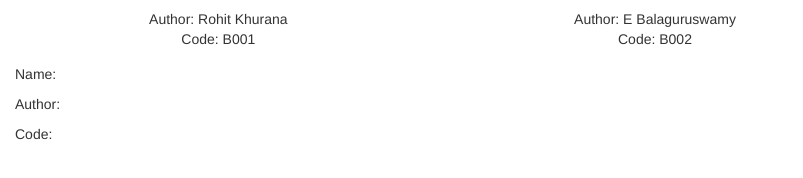
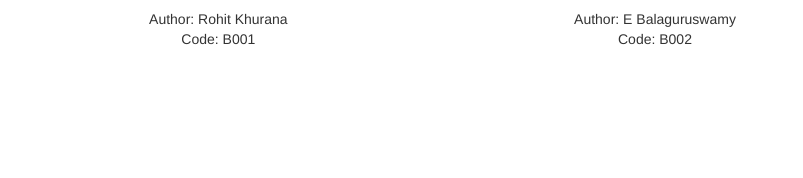
Before and after one commit to vrallabhandi/angular-library-mgt, an Angular app: page / in a window 1280 px wide. Shown: the part 326-504 px from the top of the page, without its empty margins (0-803 px from the left). Built offline with nearby package versions, Linux system fonts and the light colour scheme.

Commit message:
using ngIf directive

```diff
--- a/src/app/book-details/book-details.component.ts
+++ b/src/app/book-details/book-details.component.ts
@@ -12,12 +12,6 @@ export class BookDetailsComponent implements OnInit {
   constructor() { }
 
   ngOnInit() {
-    this.book = {
-      name: '',
-      author: '',
-      code: '',
-      thumbnail: ''
-    };
   }
 
 }
--- a/src/app/books/books.component.html
+++ b/src/app/books/books.component.html
@@ -1,6 +1,6 @@
 <div class="row">
     <app-book *ngFor="let book of books" [book]="book" (selected)="onSelected($event)"></app-book>
 </div>
-<div class="row col-sm-12">
+<div class="row col-sm-12" *ngIf="selectedBook">
     <app-book-details [book]="selectedBook"></app-book-details>
 </div>
```
